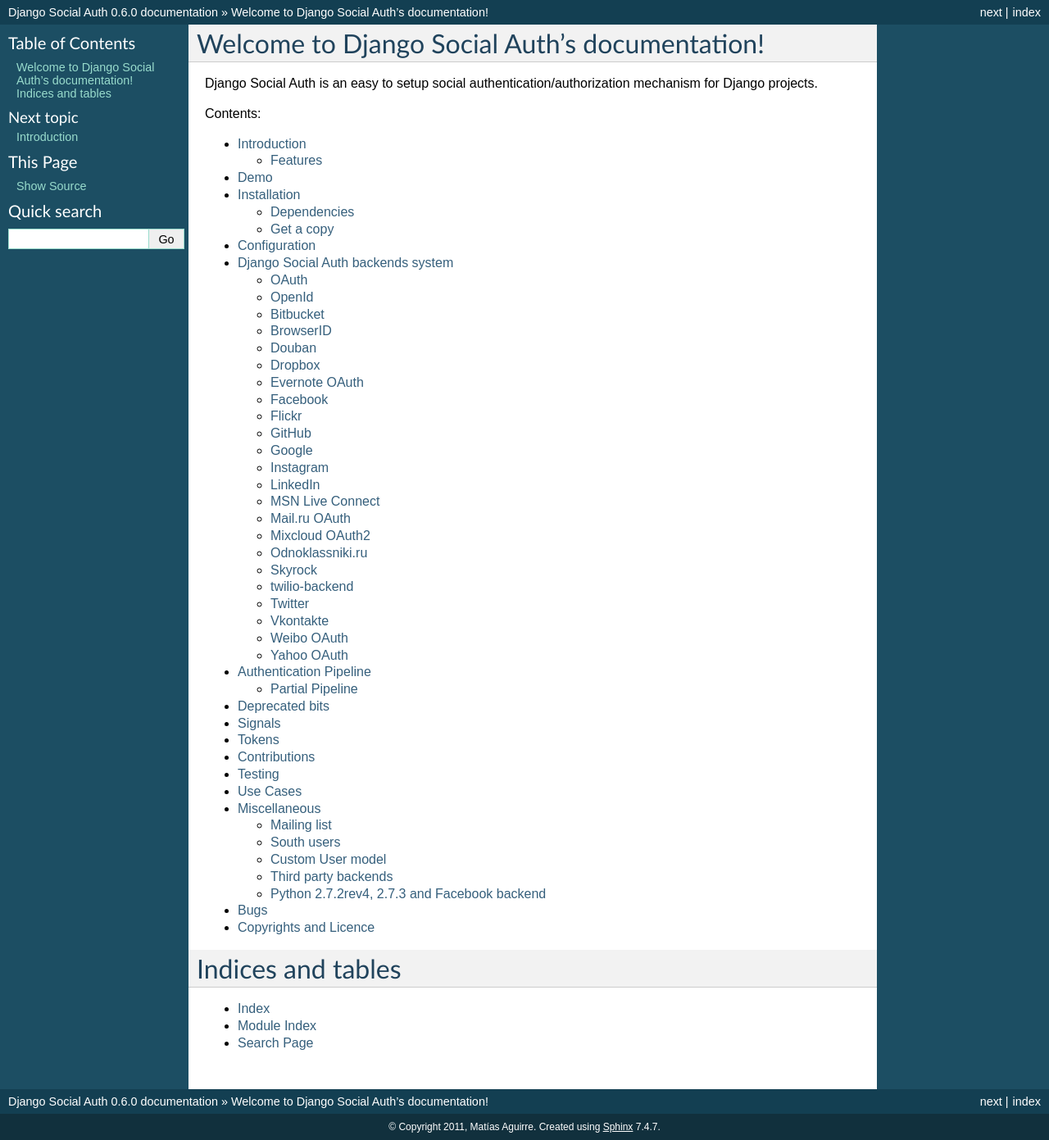
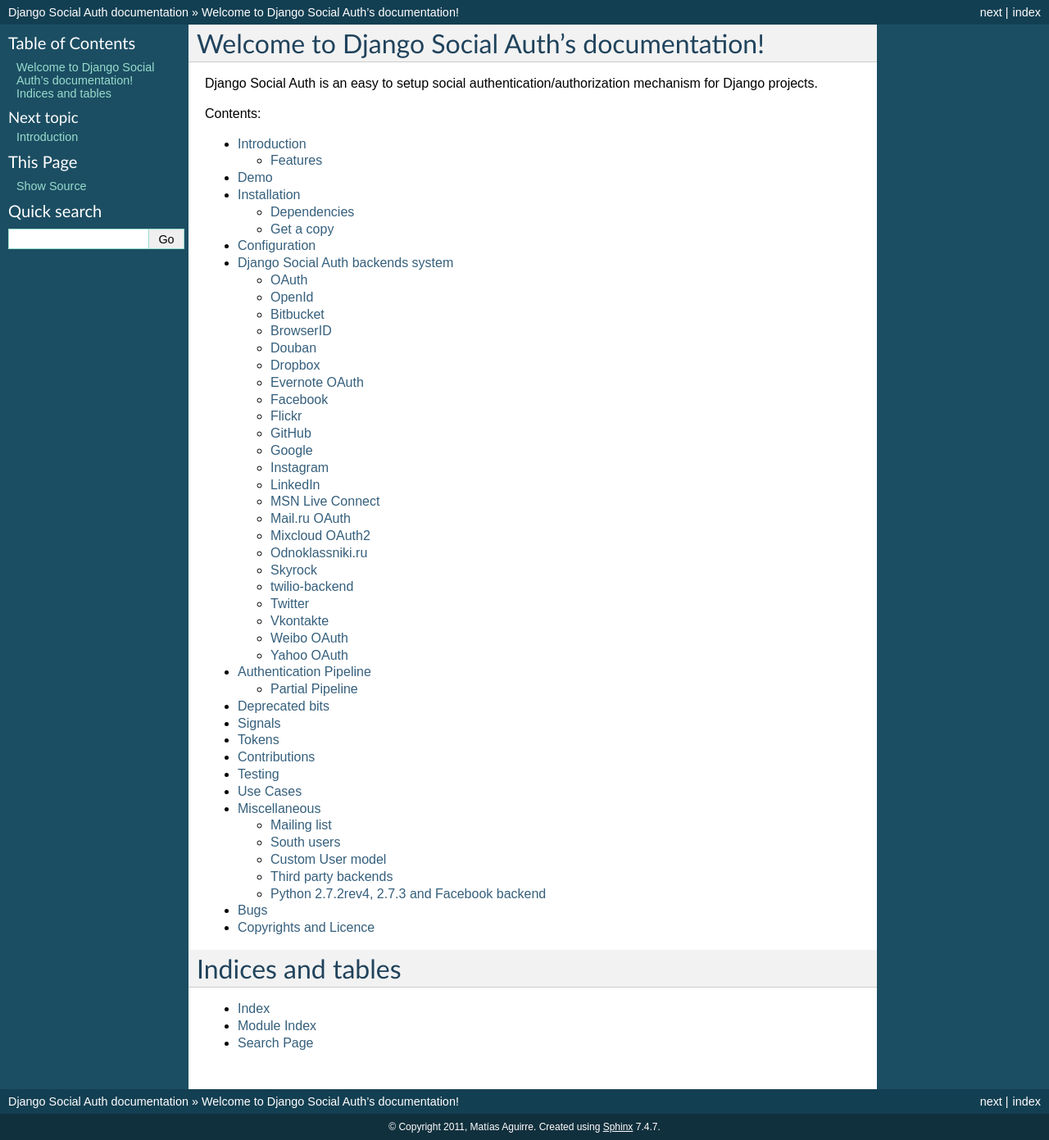
Before and after one commit to devs-cloud/django-social-auth-module, a Sphinx documentation site: the page built from doc/index.rst, in a window 1280 px wide. Shown: the whole page at 82% size. Built offline with Sphinx 7.4.7, drawn with Linux system fonts in a browser that asks for light colours.

Commit message:
Comment conf version/relase

```diff
--- a/doc/conf.py
+++ b/doc/conf.py
@@ -48,9 +48,9 @@
 # built documents.
 #
 # The short X.Y version.
-version = '0.6.0'
+#version = '0.6.0'
 # The full version, including alpha/beta/rc tags.
-release = '0.6.0'
+#release = '0.6.0'
 
 # The language for content autogenerated by Sphinx. Refer to documentation
 # for a list of supported languages.
```
